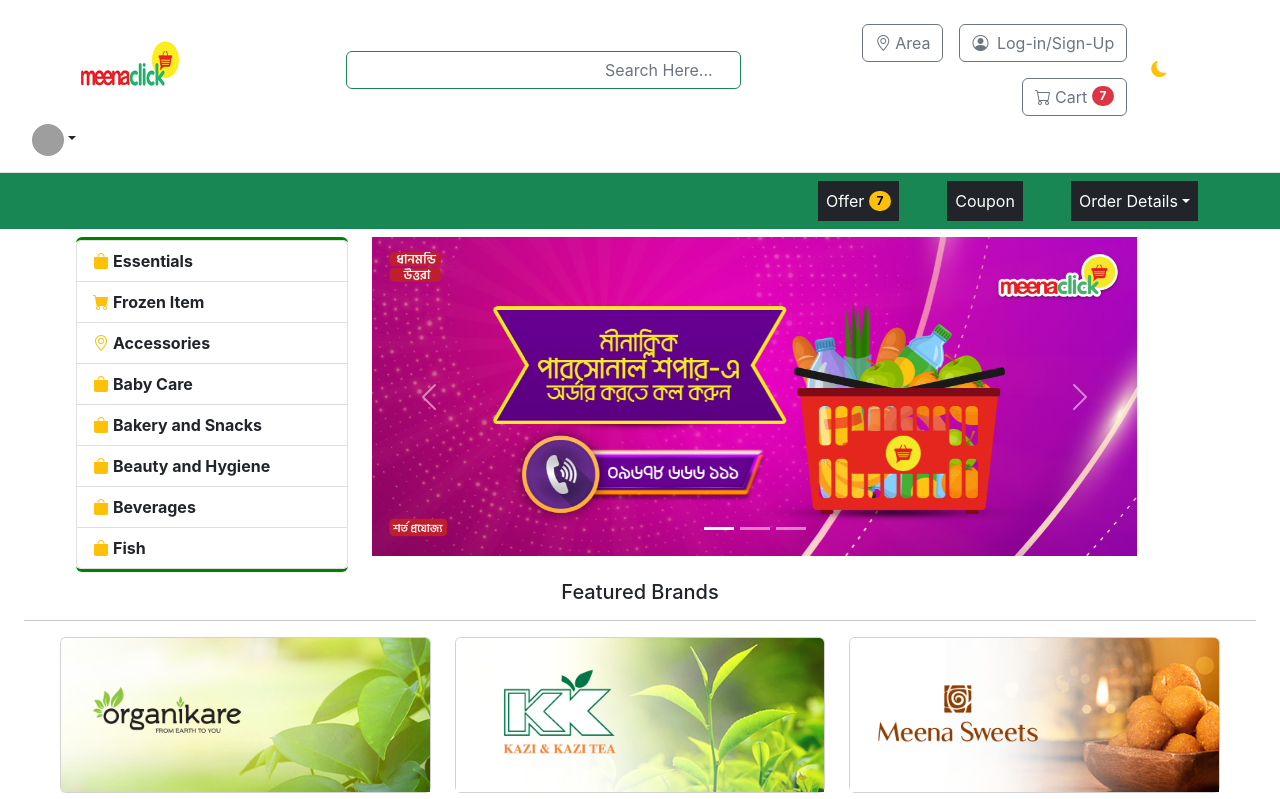
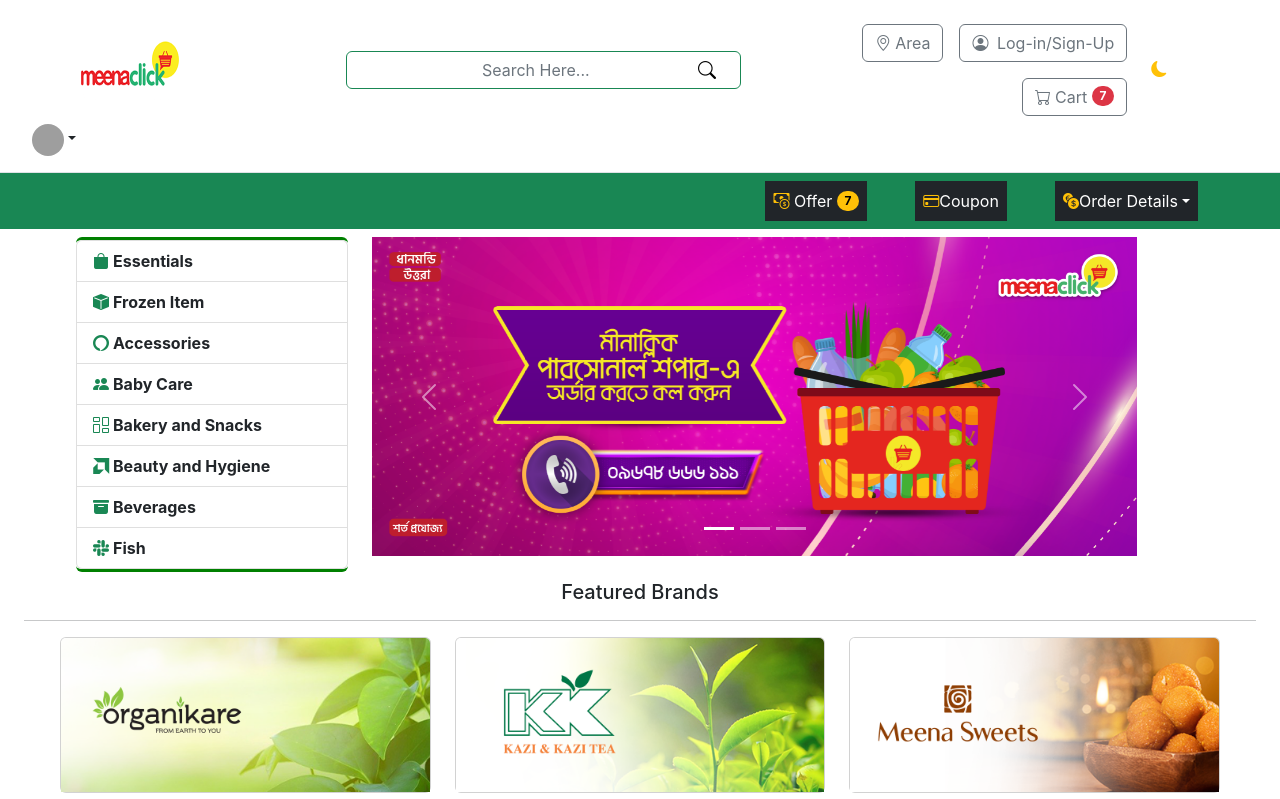
Before and after one commit to MdTanvirHassan/MeenaClick, a React (Create React App) app: page /Register in a window 1280 px wide. Shown: the top 799 px of the page. Built offline with nearby package versions, Linux system fonts and the light colour scheme; grey boxes are pictures that could not be loaded.

Commit message:
update search bar and icons

```diff
--- a/src/components/Carousel/Carousel.js
+++ b/src/components/Carousel/Carousel.js
@@ -11,17 +11,17 @@
         <div className="row my-2 mx-5">
             <div className="col-lg-3 ms-3">
             <div className={`list-group bg-${props.mode==='dark'?'secondary':'body'} overflow-scroll`}>
-                    <a href='/' className={`list-group-item list-group-item-action bg-${props.mode==='dark'?'secondary':'body'} text-${props.mode==='dark'?'white':'dark'}  fw-bold`} ><i className="text-warning bi bi-bag-fill me-1 "></i>
+                    <a href='/' className={`list-group-item list-group-item-action bg-${props.mode==='dark'?'secondary':'body'} text-${props.mode==='dark'?'white':'dark'}  fw-bold`} ><i className={`text-${props.mode==='dark'?'white':'success'} bi bi-bag-fill me-1`}></i>
                     Essentials
                     </a>
-                    <a href='/' className={`list-group-item list-group-item-action bg-${props.mode==='dark'?'secondary':'body'} text-${props.mode==='dark'?'white':'dark'}  fw-bold`} ><i className="text-warning bi bi-cart-fill me-1"></i>Frozen Item</a>
-                    <a href='/' className={`list-group-item list-group-item-action bg-${props.mode==='dark'?'secondary':'body'} text-${props.mode==='dark'?'white':'dark'}  fw-bold`} ><i className="text-warning bi bi-geo-alt me-1"></i>Accessories</a>
-                    <a href='/' className={`list-group-item list-group-item-action bg-${props.mode==='dark'?'secondary':'body'} text-${props.mode==='dark'?'white':'dark'}  fw-bold`} ><i className="text-warning bi bi-bag-fill me-1"></i>Baby Care</a>
-                    <a href='/' className={`list-group-item list-group-item-action bg-${props.mode==='dark'?'secondary':'body'} text-${props.mode==='dark'?'white':'dark'}  fw-bold`} ><i className="text-warning bi bi-bag-fill me-1"></i>Bakery and Snacks</a>
-                    <a href='/' className={`list-group-item list-group-item-action bg-${props.mode==='dark'?'secondary':'body'} text-${props.mode==='dark'?'white':'dark'}  fw-bold`} ><i className="text-warning bi bi-bag-fill me-1"></i>Beauty and Hygiene</a>
-                    <a href='/' className={`list-group-item list-group-item-action bg-${props.mode==='dark'?'secondary':'body'} text-${props.mode==='dark'?'white':'dark'}  fw-bold`} ><i className="text-warning bi bi-bag-fill me-1"></i>Beverages</a>
-                    <a href='/' className={`list-group-item list-group-item-action bg-${props.mode==='dark'?'secondary':'body'} text-${props.mode==='dark'?'white':'dark'}  fw-bold`} ><i className="text-warning bi bi-bag-fill me-1"></i>Fish</a>
-                    {/* <a href='/' className={`list-group-item list-group-item-action bg-${props.mode==='dark'?'secondary':'body'} text-${props.mode==='dark'?'white':'dark'}  fw-bold`} ><i className="text-warning bi bi-bag-fill me-1"></i>Fresh Product</a> */}
+                    <a href='/' className={`list-group-item list-group-item-action bg-${props.mode==='dark'?'secondary':'body'} text-${props.mode==='dark'?'white':'dark'}  fw-bold`} ><i className={`text-${props.mode==='dark'?'white':'success'} bi bi-box-fill me-1`}></i>Frozen Item</a>
+                    <a href='/' className={`list-group-item list-group-item-action bg-${props.mode==='dark'?'secondary':'body'} text-${props.mode==='dark'?'white':'dark'}  fw-bold`} ><i className={`text-${props.mode==='dark'?'white':'success'} bi bi-alexa me-1`}></i>Accessories</a>
+                    <a href='/' className={`list-group-item list-group-item-action bg-${props.mode==='dark'?'secondary':'body'} text-${props.mode==='dark'?'white':'dark'}  fw-bold`} ><i className={`text-${props.mode==='dark'?'white':'success'} bi bi-people-fill me-1`}></i>Baby Care</a>
+                    <a href='/' className={`list-group-item list-group-item-action bg-${props.mode==='dark'?'secondary':'body'} text-${props.mode==='dark'?'white':'dark'}  fw-bold`} ><i className={`text-${props.mode==='dark'?'white':'success'} bi bi-columns-gap me-1`}></i>Bakery and Snacks</a>
+                    <a href='/' className={`list-group-item list-group-item-action bg-${props.mode==='dark'?'secondary':'body'} text-${props.mode==='dark'?'white':'dark'}  fw-bold`} ><i className={`text-${props.mode==='dark'?'white':'success'} bi bi-amd me-1`}></i>Beauty and Hygiene</a>
+                    <a href='/' className={`list-group-item list-group-item-action bg-${props.mode==='dark'?'secondary':'body'} text-${props.mode==='dark'?'white':'dark'}  fw-bold`} ><i className={`text-${props.mode==='dark'?'white':'success'} bi bi-archive-fill me-1`}></i>Beverages</a>
+                    <a href='/' className={`list-group-item list-group-item-action bg-${props.mode==='dark'?'secondary':'body'} text-${props.mode==='dark'?'white':'dark'}  fw-bold`} ><i className={`text-${props.mode==='dark'?'white':'success'} bi bi-slack me-1`}></i>Fish</a>
+                    {/* <a href='/' className={`list-group-item list-group-item-action bg-${props.mode==='dark'?'secondary':'body'} text-${props.mode==='dark'?'white':'dark'}  fw-bold`} ><i className={`text-${props.mode==='dark'?'white':'success'} bi bi-bag-fill me-1`}></i>Fresh Product</a> */}
 
 
                     </div>
--- a/src/components/Header/Header.css
+++ b/src/components/Header/Header.css
@@ -5,8 +5,27 @@
     margin-left: 110px!important;
 }
 .b:hover{
-    background-color: white!important;
-    color: black;
+
+    color: lightblue!important;
     border:1px solid gray;
-    ;
+    transition: all .2s;
 }
+form{
+    position: relative;
+}
+input{
+    display: block;
+}
+
+.button{
+    position: absolute;
+    top: 0;
+    right: -10%;
+    width: 50px;
+    height: 100%;
+    border-radius: 50%;
+    cursor: pointer;
+    border: none;
+    background: none;
+    font-size: 18px;
+}
--- a/src/components/Header/Header.js
+++ b/src/components/Header/Header.js
@@ -18,7 +18,8 @@
           <img src={logo} alt='...' className="bi me-2"  width="100" height="60"  aria-label="Bootstrap"/>
         </Link>
         <form className="col-12 col-lg-4 mb-3 mb-lg-0 me-lg-5 text-center ms-5 m"  role="search">
-          <input type="search" className="form-control border-success text-end mx-5" placeholder="Search Here..." aria-label="Search"/>
+          <input type="search" className="form-control border-success text-center mx-5" placeholder="Search Here..." aria-label="Search"/>
+          <button className='button' type="submit"  aria-hidden="true"><i className='bi bi-search'></i></button>
         </form>
 
         <ul className="nav col-12 col-lg-4 col-sm-1 me-lg-2 me-sm-0 mb-2  mb-md-0 ms- d-flex justify-content-end">
@@ -77,14 +78,14 @@
       <div className="collapse navbar-collapse justify-content-md-end container" id="navbarsExample08">
         <ul className="navbar-nav">
           <li className="nav-item justify-content-md-start">
-            <Link to='/' className="nav-link active bg-dark btn-btn-dark b" type='button' aria-current="page" href='/'>Offer <span className="badge text-bg-warning rounded-pill align-text-bottom"> 7</span></Link>
+            <Link to='/' className="nav-link active bg-dark btn-btn-dark b" type='button' aria-current="page" href='/'><i className='bi bi-cash-coin text-warning'></i> Offer <span className="badge text-bg-warning rounded-pill align-text-bottom"> 7</span></Link>
           </li>
           <li className="nav-item b">
-            <Link to='/' className="nav-link bg-dark mx-5 active b" href='/'>Coupon</Link>
+            <Link to='/' className="nav-link bg-dark mx-5 active b" href='/'><i className='bi bi-credit-card text-warning'></i>Coupon</Link>
           </li>
 
           <li className="nav-item dropdown">
-            <a className="nav-link dropdown-toggle bg-dark text-white b" href='/' data-bs-toggle="dropdown" aria-expanded="false">Order Details</a>
+            <a className="nav-link dropdown-toggle bg-dark text-white b" href='/' data-bs-toggle="dropdown" aria-expanded="false"><i className='bi bi-currency-exchange text-warning'></i>Order Details</a>
             <ul className="dropdown-menu">
               <li><a className="dropdown-item" href='/'>Action</a></li>
               <li><a className="dropdown-item" href='/'>Another action</a></li>
```
